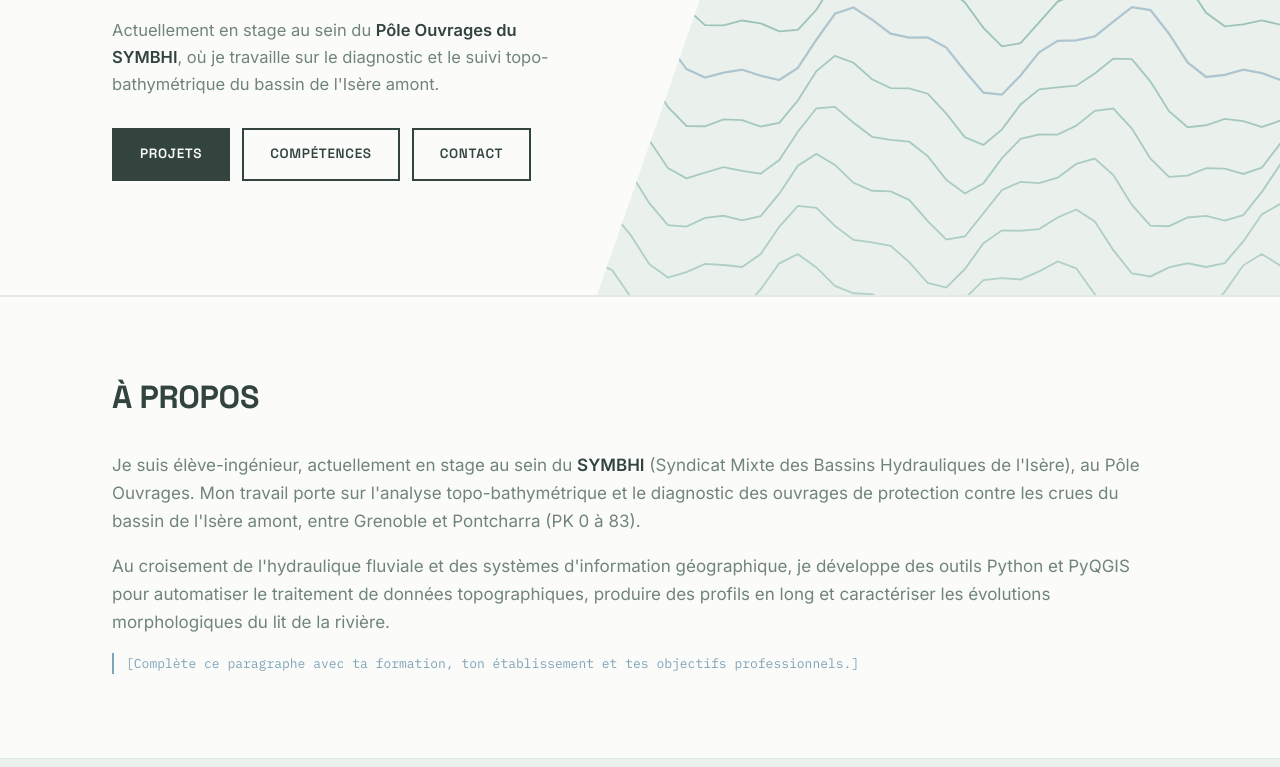
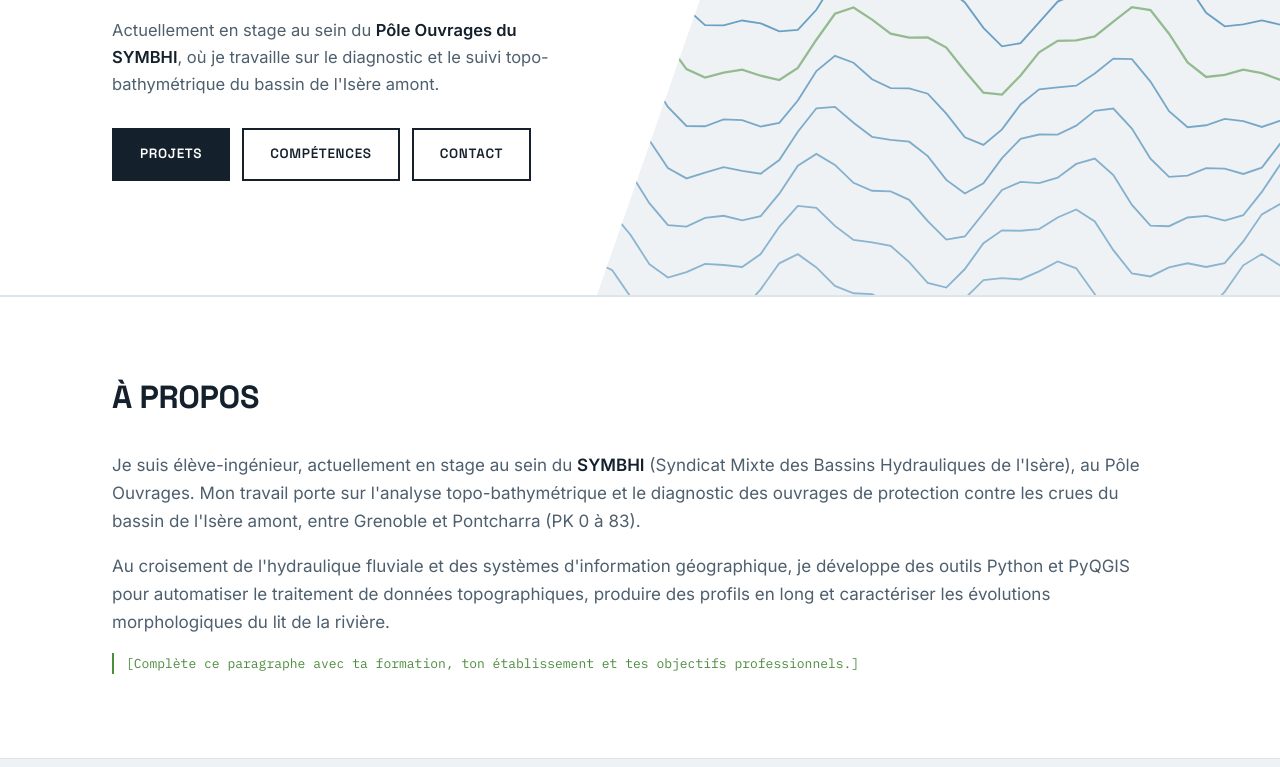
Before and after one commit to sacha-1/Portfolio, a plain HTML site: page portfolio/index.html in a window 1280 px wide. Shown: the part 409-1176 px from the top of the page. Drawn offline with Linux system fonts and the light colour scheme.

Commit message:
Update CSS variables for color scheme

```diff
--- a/portfolio/css/style.css
+++ b/portfolio/css/style.css
@@ -2,18 +2,18 @@
    Tokens
    =========================================================== */
 :root {
-  --paper: #FBFCFA;
-  --paper-alt: #EAF1EC;
-  --ink: #33443F;
-  --ink-soft: #71847C;
-  --river: #6FA89C;
-  --river-deep: #3F6E63;
-  --silt: #7FA3B8;
-  --line: #E3EAE6;
+  --paper: #FFFFFF;
+  --paper-alt: #EEF2F5;
+  --ink: #14202B;
+  --ink-soft: #4E5F6E;
+  --river: #1D6FA5;
+  --river-deep: #124A70;
+  --silt: #4C8C3E;
+  --line: #DEE5EA;
   --card-bg: #FFFFFF;
-  --contact-bg: #2E453F;
-  --contact-ink: #F5F7F4;
-  --contact-ink-soft: #B7C7C0;
+  --contact-bg: #101E28;
+  --contact-ink: #F2F4F6;
+  --contact-ink-soft: #A9B8C4;
 
   --font-display: "Space Grotesk", "Helvetica Neue", Arial, sans-serif;
   --font-body: "Inter", -apple-system, BlinkMacSystemFont, "Segoe UI", Roboto, Helvetica, Arial, sans-serif;
```
